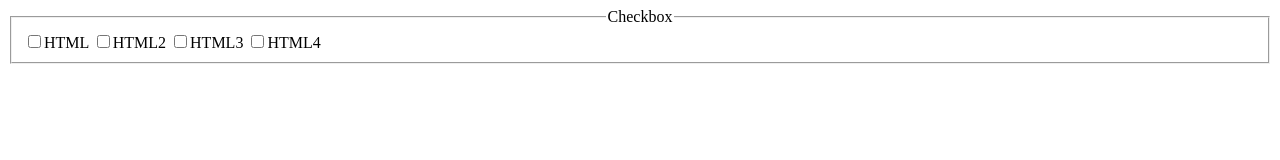
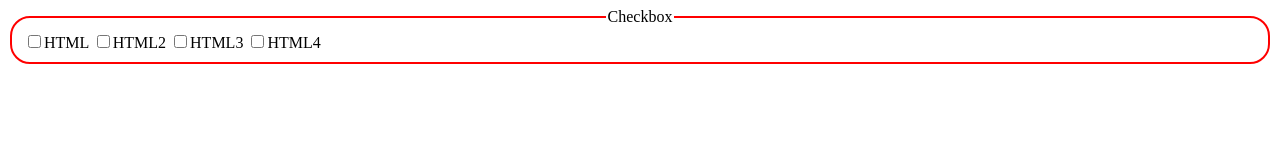
Before and after one commit to Ajay-The-Programmer/HTML, a plain HTML site: page html/checkbox.html in a window 1280 px wide. Drawn offline with Linux system fonts and the light colour scheme.

Commit message:
add color border pixel  to border

```diff
--- a/html/checkbox.html
+++ b/html/checkbox.html
@@ -8,7 +8,7 @@ Checkbox form
 </head>
 <body>
 <form>
-<fieldset>
+<fieldset style="border:2px solid red;border-radius:20px">
 <legend align="center">Checkbox</legend>
 <input type="checkbox" name="cb" value="ht">HTML
 <input type="checkbox" name="cb2" value="ht2">HTML2
```
Also changed, not shown: HTTP.jpg (added).
